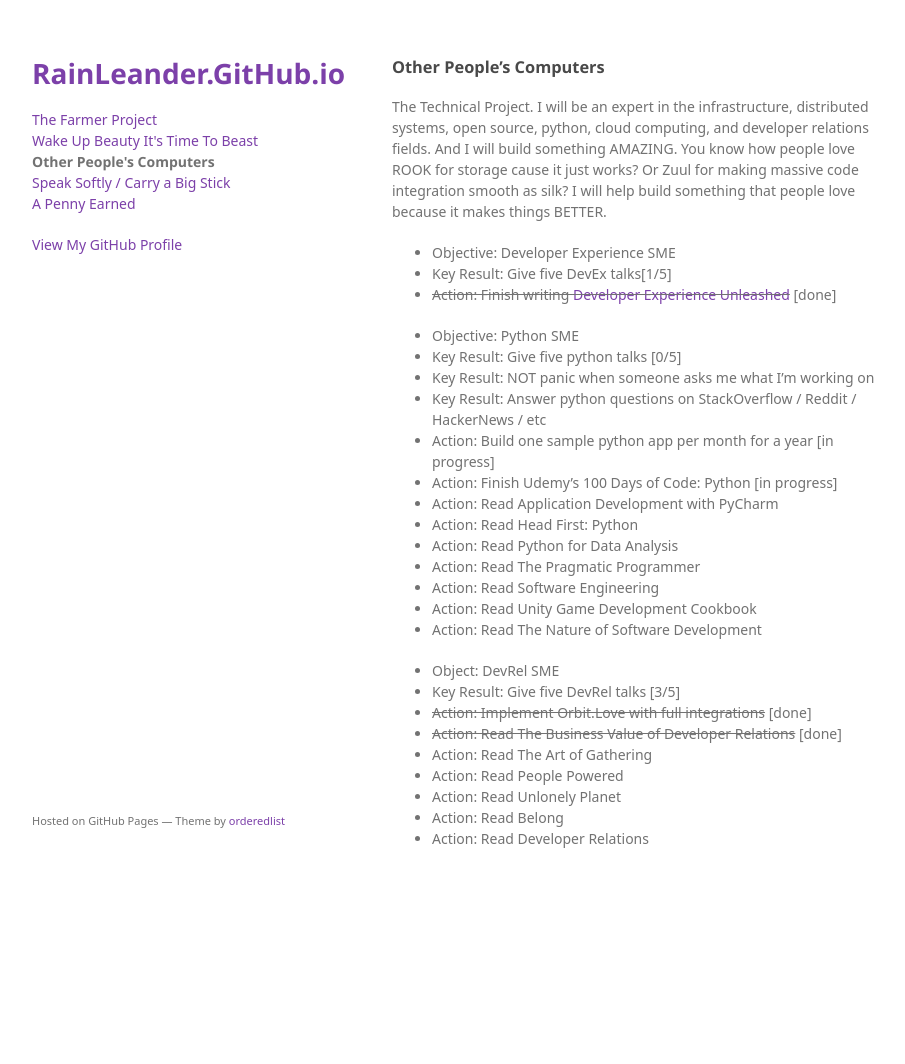
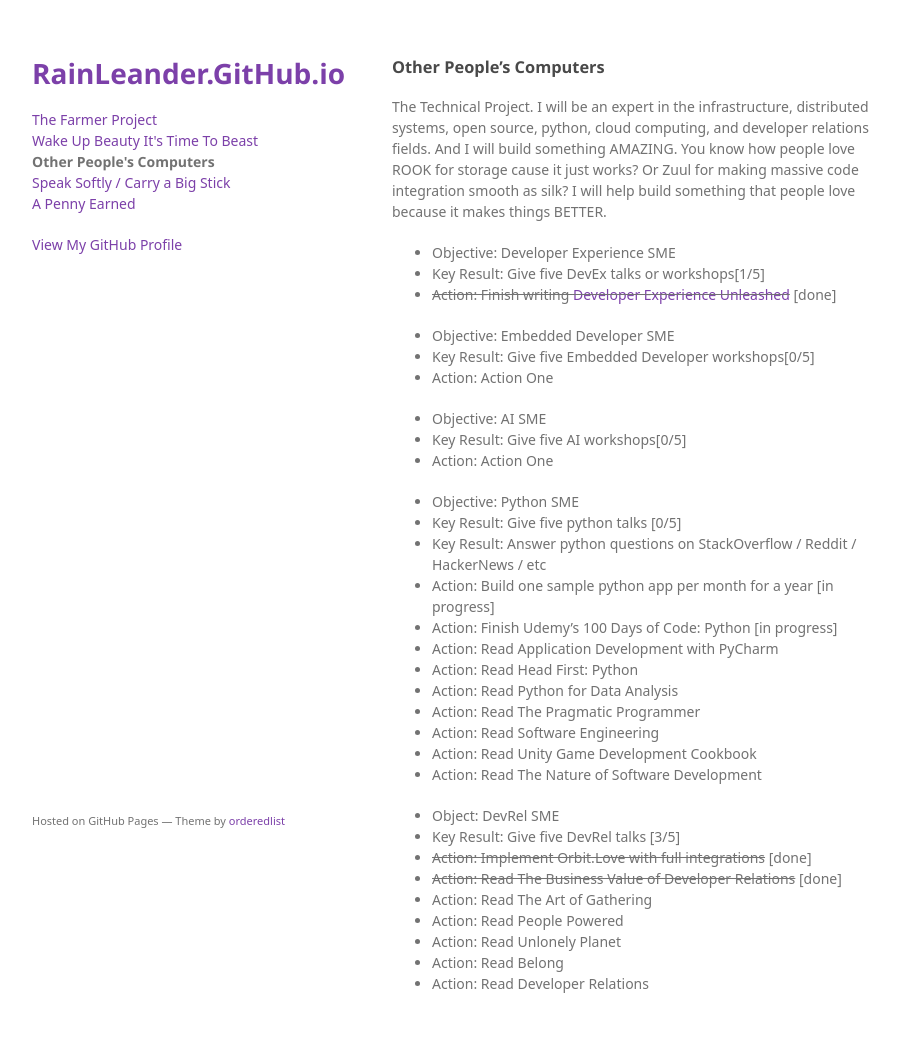
Before and after one commit to rainleander/rainleander.github.io, a Jekyll site: the page other-peoples-computers.html, which Jekyll copies as it is, in a window 1280 px wide. Shown: the whole page, without its empty margins (178-1083 px from the left). Built offline with Jekyll 4.4.1, drawn with Linux system fonts in a browser that asks for light colours; some web fonts are replaced; before the commit the page ends 919 px from its top, so only the background shows below that.

Commit message:
Update other-peoples-computers.html

```diff
--- a/other-peoples-computers.html
+++ b/other-peoples-computers.html
@@ -31,12 +31,19 @@
 <p>The Technical Project. I will be an expert in the infrastructure, distributed systems, open source, python, cloud computing, and developer relations fields. And I will build something AMAZING. You know how people love ROOK for storage cause it just works? Or Zuul for making massive code integration smooth as silk? I will help build something that people love because it makes things BETTER.</p>
 
         <p><ul><li>Objective: Developer Experience SME</li>
-        <li>Key Result: Give five DevEx talks[1/5]</li>
+        <li>Key Result: Give five DevEx talks or workshops[1/5]</li>
         <li><strike>Action: Finish writing <a href="https://a.co/d/ekBsiUa">Developer Experience Unleashed</a></strike> [done]</li></ul>
 
-      <ul><li>Objective: Python SME</li>
+      <ul><li>Objective: Embedded Developer SME</li>
+        <li>Key Result: Give five Embedded Developer workshops[0/5]</li>
+        <li>Action: Action One</li></ul>
+
+      <ul><li>Objective: AI  SME</li>
+        <li>Key Result: Give five AI workshops[0/5]</li>
+        <li>Action: Action One</li></ul>
+
+        <ul><li>Objective: Python SME</li>
         <li>Key Result: Give five python talks [0/5]</li>
-        <li>Key Result: NOT panic when someone asks me what I’m working on</li>
         <li>Key Result: Answer python questions on StackOverflow / Reddit / HackerNews / etc</li>
         <li>Action: Build one sample python app per month for a year [in progress]</li>
         <li>Action: Finish Udemy’s 100 Days of Code: Python [in progress]</li>
```
